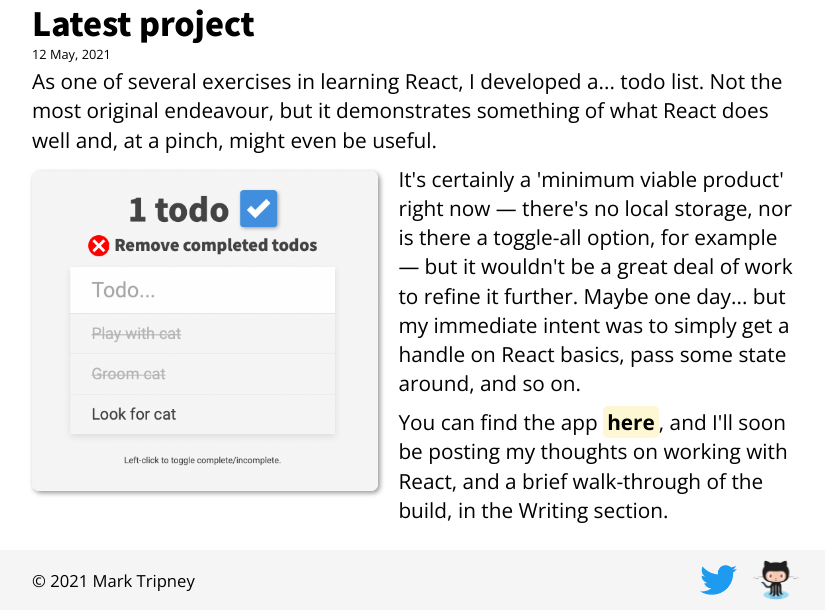
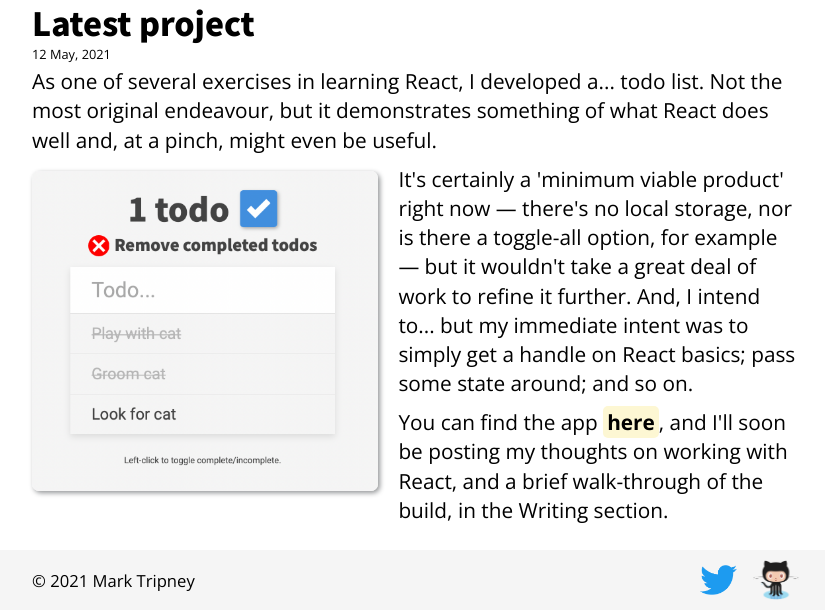
Before and after one commit to mark-tripney/marktripney-flask, a Flask app: page / in a window 1280 px wide. Shown: the part 481-1091 px from the top of the page, without its empty margins (224-1049 px from the left). Run offline with Flask 2, Linux system fonts and the light colour scheme.

Commit message:
Edit text re. React app

```diff
--- a/templates/index.html
+++ b/templates/index.html
@@ -14,8 +14,8 @@
   <img class="screenshot" src="{{ url_for("static", filename="img/todo-react.png") }}"
        alt="Screenshot from a React-based todo app, showing a list of complete and incomplete items.">
   <p>It's certainly a 'minimum viable product' right now &mdash; there's no local storage, nor is there a toggle-all
-    option, for example &mdash; but it wouldn't be a great deal of work to refine it further. Maybe one day... but my
-    immediate intent was to simply get a handle on React basics, pass some state around, and so on.</p>
+    option, for example &mdash; but it wouldn't take a great deal of work to refine it further. And, I intend to... but my
+    immediate intent was to simply get a handle on React basics; pass some state around; and so on.</p>
   <p>You can find the app <a href="https://react-todos-marktripney.vercel.app" target="_blank">here</a>, and I'll soon
     be posting my thoughts on working with React, and a brief walk-through of the build, in the Writing section.</p>
 {% endblock content %}
```
